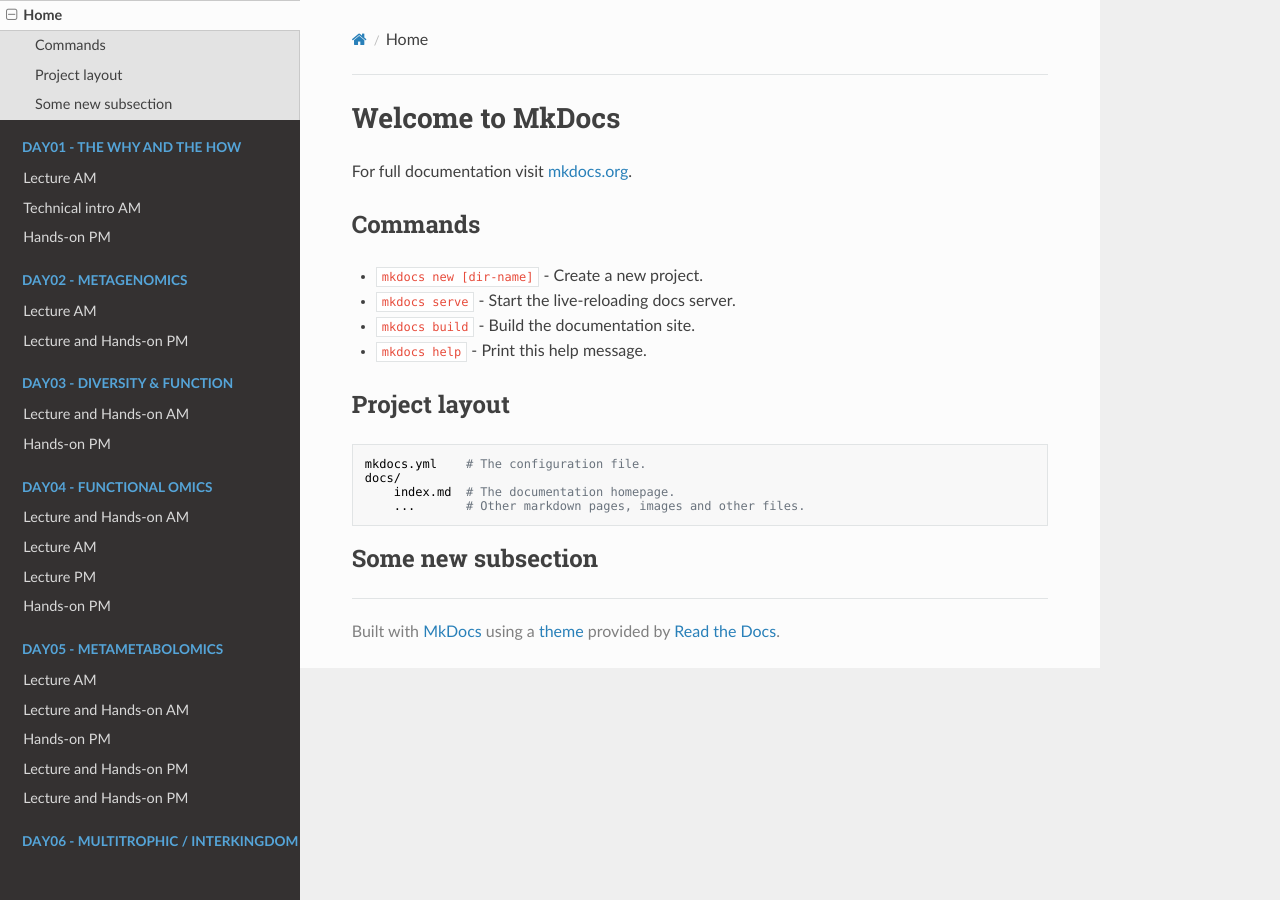
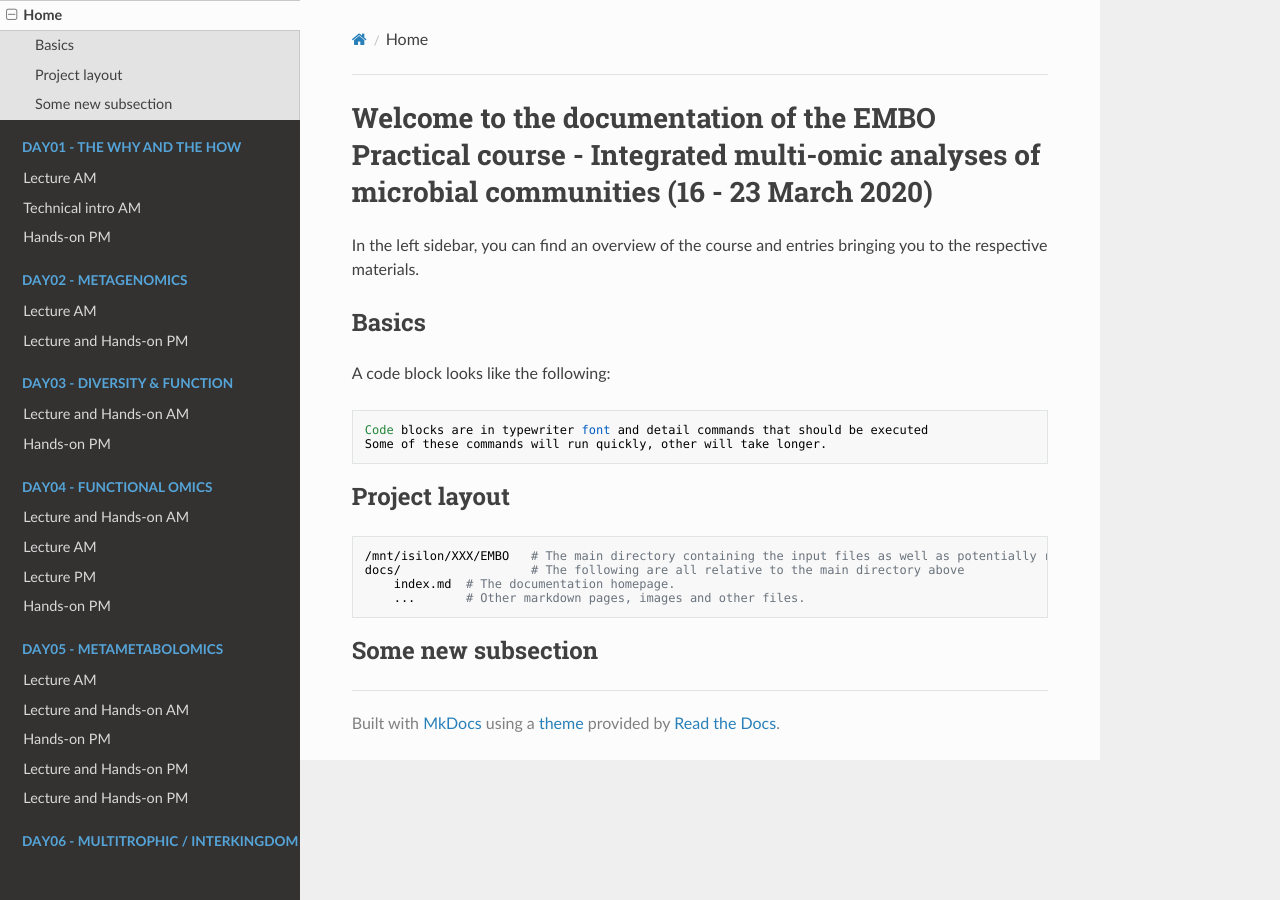
Before and after one commit to claczny/rtd-mkdocs-test, an MkDocs documentation site: the page built from docs/index.md, in a window 1280 px wide. Built offline with MkDocs 1.6.1, drawn with Linux system fonts in a browser that asks for light colours; nearby versions of some CDN libraries; old or Windows-style settings are respelled for this version of MkDocs.

Commit message:
Minor changes.

````diff
--- a/docs/index.md
+++ b/docs/index.md
@@ -1,18 +1,19 @@
-# Welcome to MkDocs
+# Welcome to the documentation of the EMBO Practical course - Integrated multi-omic analyses of microbial communities (16 - 23 March 2020)
 
-For full documentation visit [mkdocs.org](https://mkdocs.org).
+In the left sidebar, you can find an overview of the course and entries bringing you to the respective materials.
 
-## Commands
+## Basics
 
-* `mkdocs new [dir-name]` - Create a new project.
-* `mkdocs serve` - Start the live-reloading docs server.
-* `mkdocs build` - Build the documentation site.
-* `mkdocs help` - Print this help message.
+A code block looks like the following:
+```
+Code blocks are in typewriter font and detail commands that should be executed
+Some of these commands will run quickly, other will take longer.
+```
 
 ## Project layout
 
-    mkdocs.yml    # The configuration file.
-    docs/
+    /mnt/isilon/XXX/EMBO   # The main directory containing the input files as well as potentially results which were pre-generated.
+    docs/                  # The following are all relative to the main directory above
         index.md  # The documentation homepage.
         ...       # Other markdown pages, images and other files.
 
````
